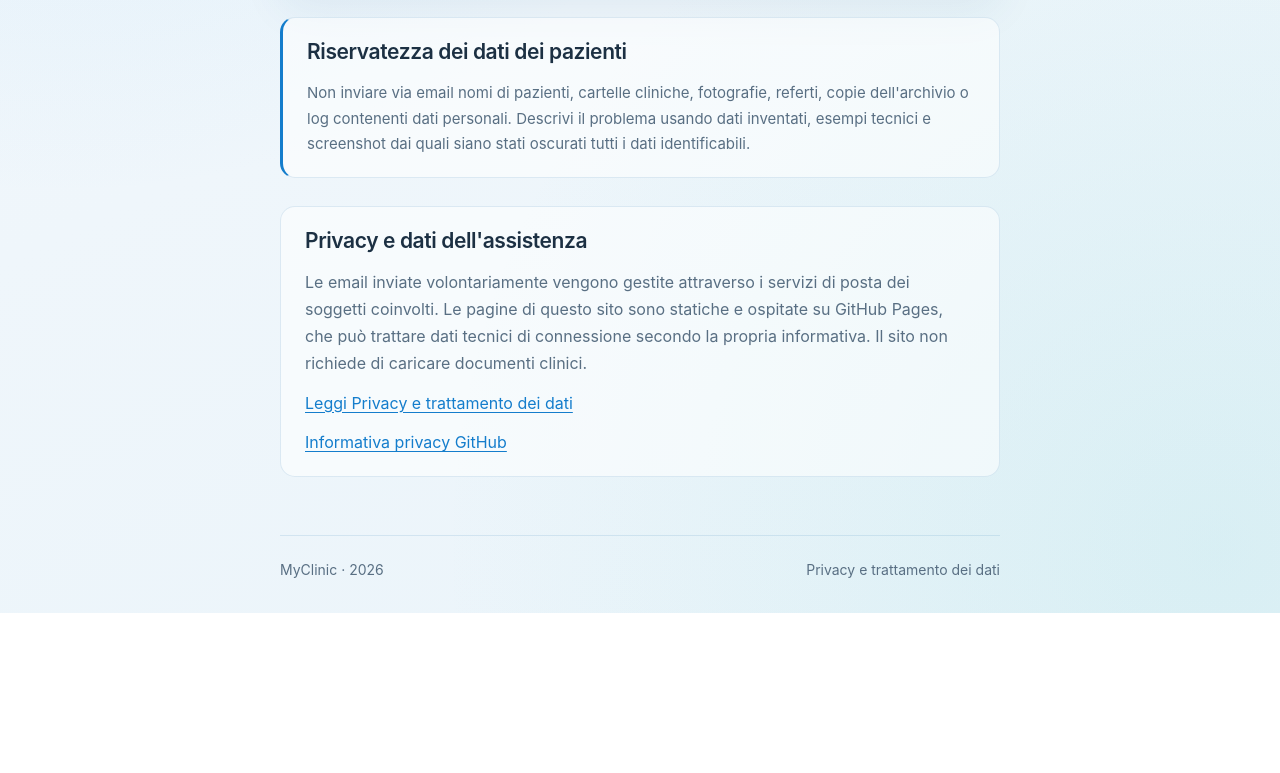
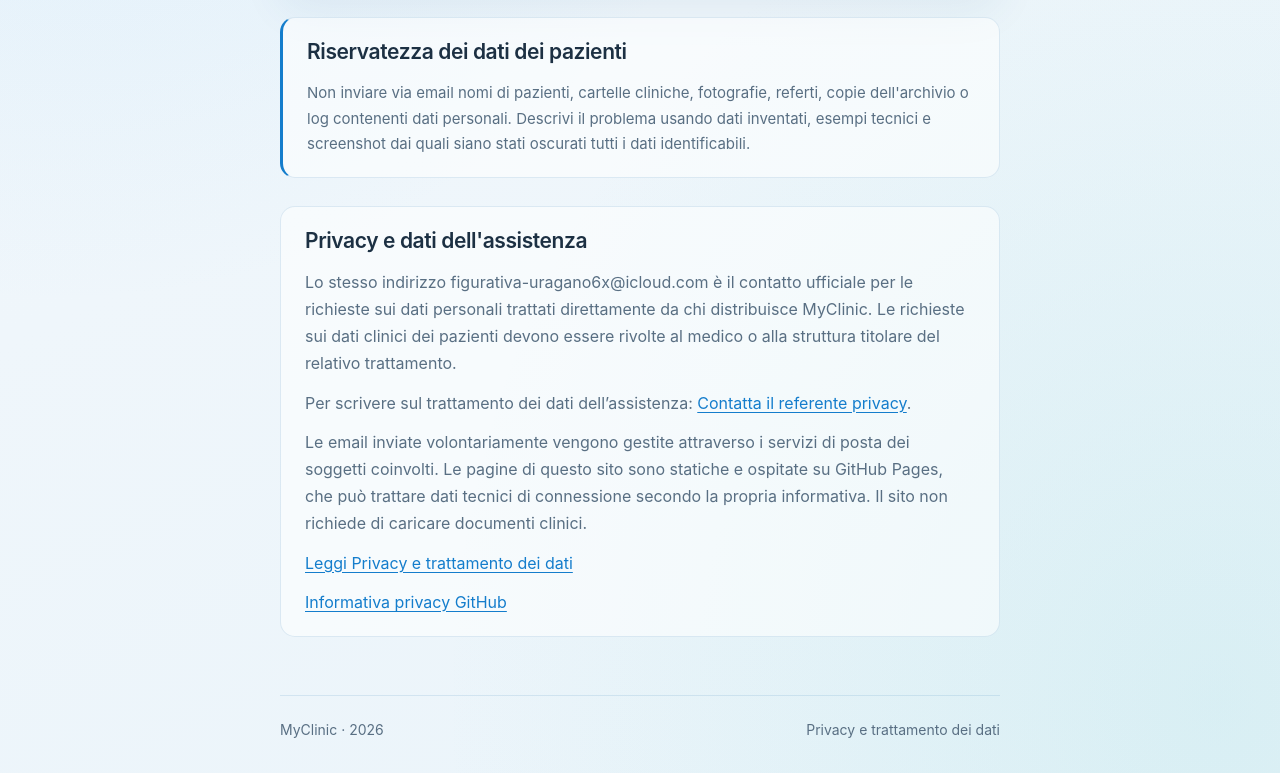
Before and after one commit to marcosapi96/app-info, a plain HTML site: page myclinic/supporto/index.html in a window 1280 px wide. Shown: the part 688-1461 px from the top of the page. Before the commit the page ends 1301 px from the top, so only its background shows below. Drawn offline with Linux system fonts and the light colour scheme.

Commit message:
Update privacy section with contact details
Added official contact information for privacy requests and guidance on data handling.

```diff
--- a/myclinic/supporto/index.html
+++ b/myclinic/supporto/index.html
@@ -41,6 +41,8 @@ footer{display:flex;justify-content:space-between;flex-wrap:wrap;gap:12px;margin
 </aside>
 <section class="links-section">
 <h2>Privacy e dati dell'assistenza</h2>
+<p>Lo stesso indirizzo figurativa-uragano6x@icloud.com è il contatto ufficiale per le richieste sui dati personali trattati direttamente da chi distribuisce MyClinic. Le richieste sui dati clinici dei pazienti devono essere rivolte al medico o alla struttura titolare del relativo trattamento.</p>
+<p>Per scrivere sul trattamento dei dati dell’assistenza: <a href="mailto:figurativa-uragano6x@icloud.com?subject=MyClinic%20-%20Richiesta%20privacy">Contatta il referente privacy</a>.</p>
 <p>Le email inviate volontariamente vengono gestite attraverso i servizi di posta dei soggetti coinvolti. Le pagine di questo sito sono statiche e ospitate su GitHub Pages, che può trattare dati tecnici di connessione secondo la propria informativa. Il sito non richiede di caricare documenti clinici.</p>
 <p><a href="../privacy/">Leggi Privacy e trattamento dei dati</a></p>
 <p><a href="https://docs.github.com/en/site-policy/privacy-policies/github-general-privacy-statement" rel="noopener noreferrer">Informativa privacy GitHub</a></p>
```
